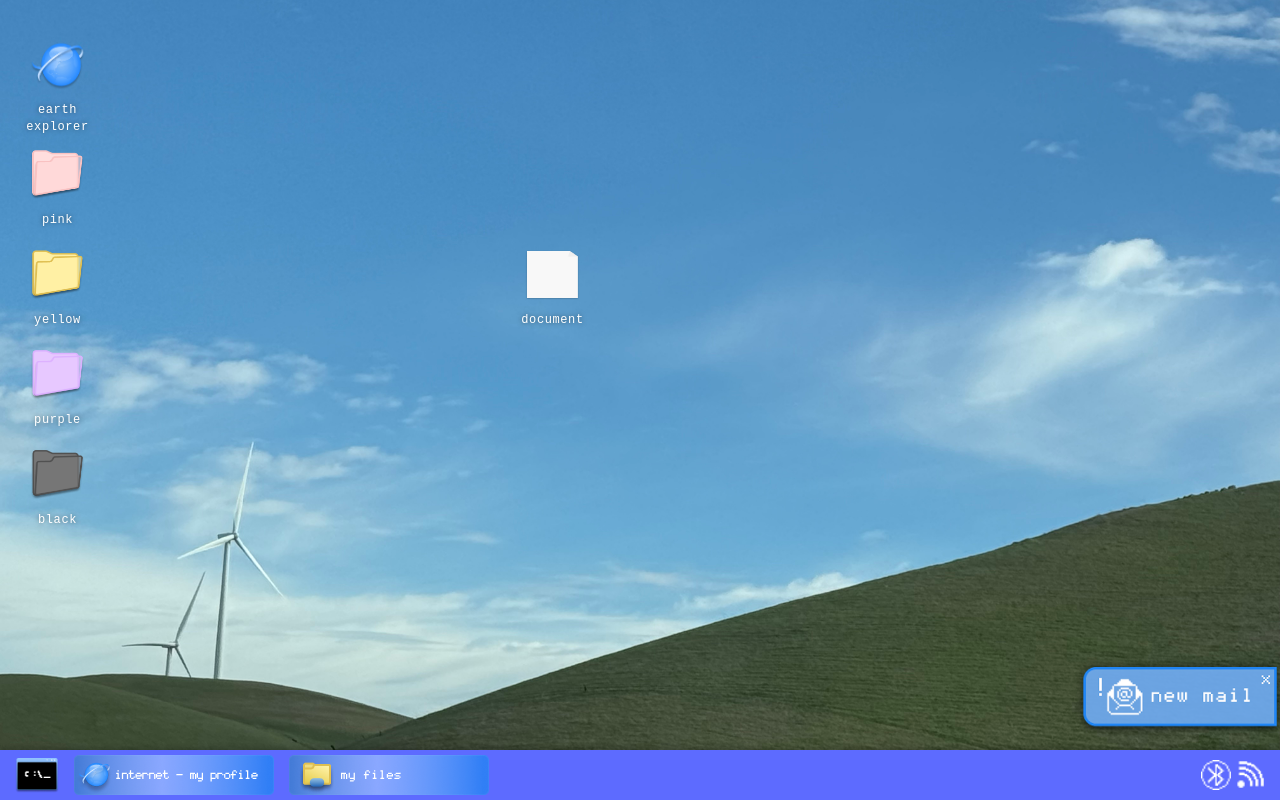
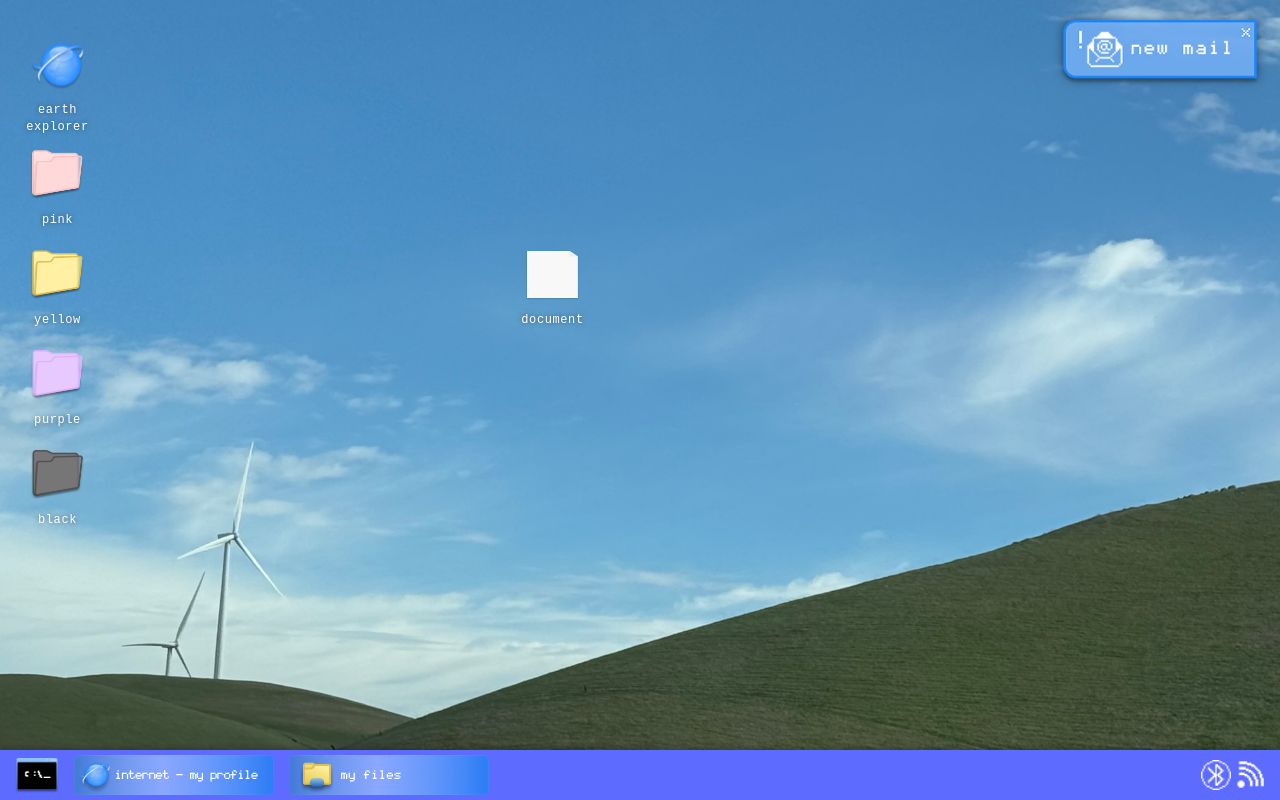
Before and after one commit to dkto03/composition9, a plain HTML site: page splash.html in a window 1280 px wide. Drawn offline with Linux system fonts and the light colour scheme.

Commit message:
final final final final final final

```diff
--- a/splash.html
+++ b/splash.html
@@ -14,6 +14,19 @@
       margin: 0;
       overflow: hidden; /* Prevents scrollbars during dragging */
       user-select: none; /* Prevents text selection while dragging */
+    }
+
+    /* Add notification animation */
+    .notification {
+      display: none;
+      position: fixed;
+      right: 20px;
+      top: -100px;
+      transition: top 0.5s ease-out;
+    }
+
+    .notification.show {
+      top: 20px;
     }
   </style>
 
@@ -52,7 +65,7 @@
     <div class="app-label">document</div>
   </div>
 
-  <!-- nac=v bar -->
+  <!-- nav bar -->
   <div class="nav-bar" id="nav-bar">
     <div class="nav-tabs" id="nav-tabs">
       <img src="img/terminal.png" alt="terminal in navigation bar" height="35px">
@@ -69,6 +82,12 @@
   <div class="notification" id="notification">
     <a href="email.html"><img src="img/mail-notif.png" alt="New Email"></a>
   </div>
+
+  <!-- audio element for notification sound -->
+  <audio id="notificationSound" preload="auto">
+    <source src="audio/email-notif.mp3" type="audio/mpeg">
+    Your browser does not support the audio element.
+  </audio>
 
   <script>
     // make apps draggable with assitance from AI
@@ -90,16 +109,39 @@
 
         document.addEventListener('mousemove', moveApp);
 
-        // Stop dragging
+        // stop dragging
         document.addEventListener('mouseup', () => {
           document.removeEventListener('mousemove', moveApp);
         }, { once: true });
       });
     });
 
+    // show notification with sound
     setTimeout(() => {
-      document.getElementById('notification').style.display = 'block';
+      const notification = document.getElementById('notification');
+      const notificationSound = document.getElementById('notificationSound');
+
+      // display the notification
+      notification.style.display = 'block';
+
+      // trigger the slide-in animation
+      setTimeout(() => {
+        notification.classList.add('show');
+
+        // play the sound when animation starts
+        notificationSound.play().catch(e => {
+          console.log("Audio playback failed:", e);
+          // Some browsers require user interaction before playing audio
+          // We'll try again when user clicks anywhere
+          document.body.addEventListener('click', () => {
+            notificationSound.play();
+          }, { once: true });
+        });
+      }, 50); // Small delay to ensure display:block is applied first
     }, 3000);
+
   </script>
+
 </body>
+
 </html>
```
Also changed, not shown: basement.html (+1 -1 lines), 1 other file.
